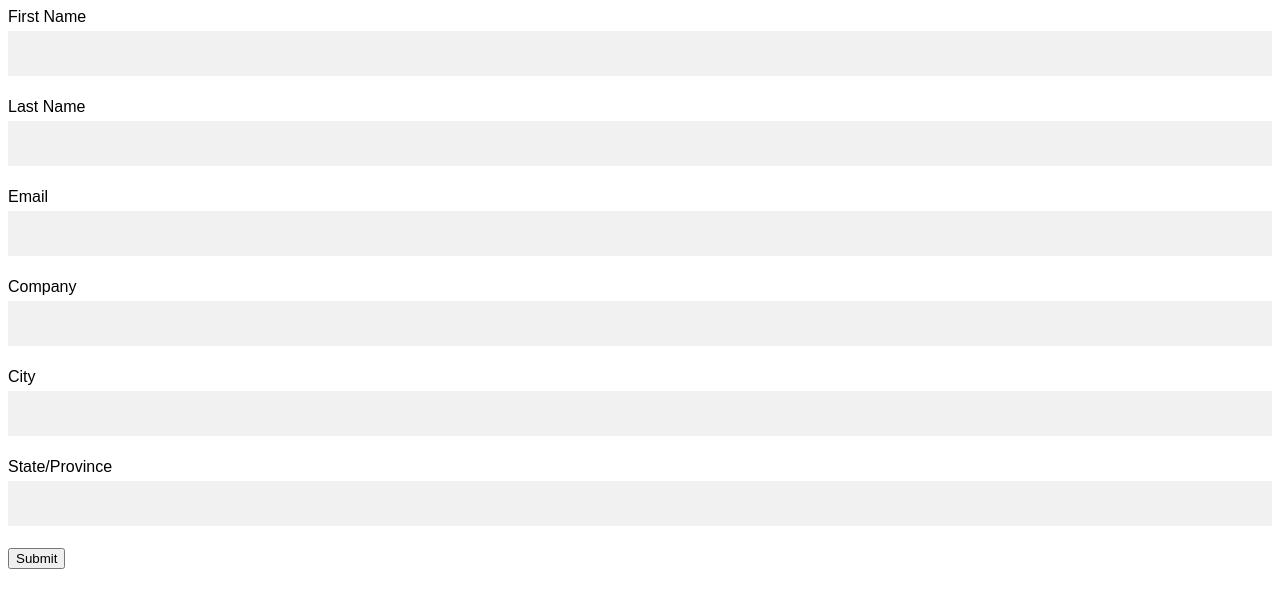
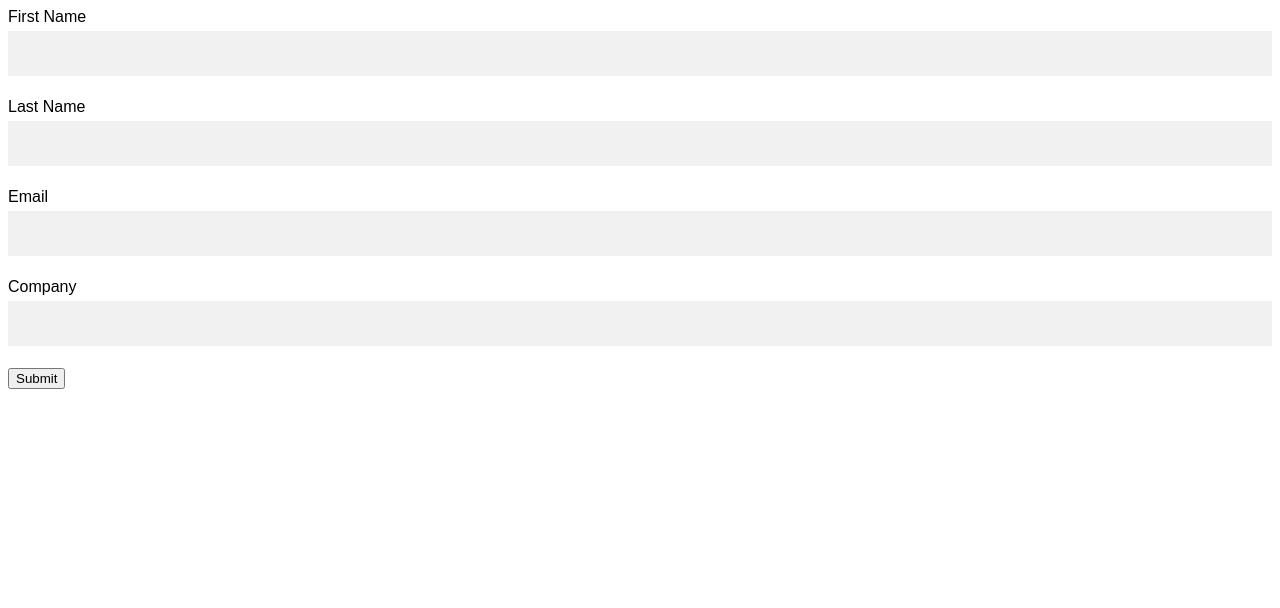
Before and after one commit to fthakt/web-to-lead, a plain HTML site: page index.html in a window 1280 px wide. Drawn offline with Linux system fonts and the light colour scheme.

Commit message:
Update index.html

```diff
--- a/index.html
+++ b/index.html
@@ -1,6 +1,8 @@
 <!DOCTYPE html>
 <html>
-<head><META HTTP-EQUIV="Content-type" CONTENT="text/html; charset=UTF-8">
+<head>
+<META HTTP-EQUIV="Content-type" CONTENT="text/html; charset=UTF-8">
+
 <style>
 body {font-family: Arial, Helvetica, sans-serif;}
 * {box-sizing: border-box}
@@ -107,14 +109,11 @@ button:hover {
 
 <label for="company">Company</label><input  id="company" maxlength="40" name="company" size="20" type="text" /><br>
 
-<label for="city">City</label><input  id="city" maxlength="40" name="city" size="20" type="text" /><br>
-
-<label for="state">State/Province</label><input  id="state" maxlength="20" name="state" size="20" type="text" /><br>
-
 <input type="submit" name="submit">
 
 </form>
 
 
+
 </body>
 </html>
```
